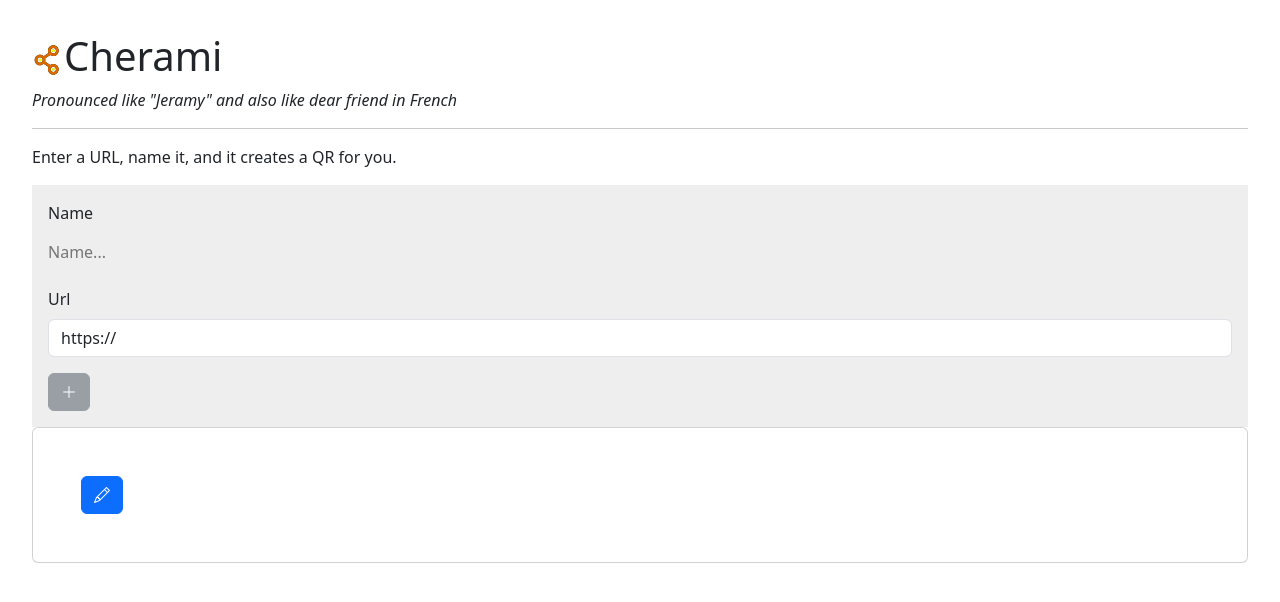
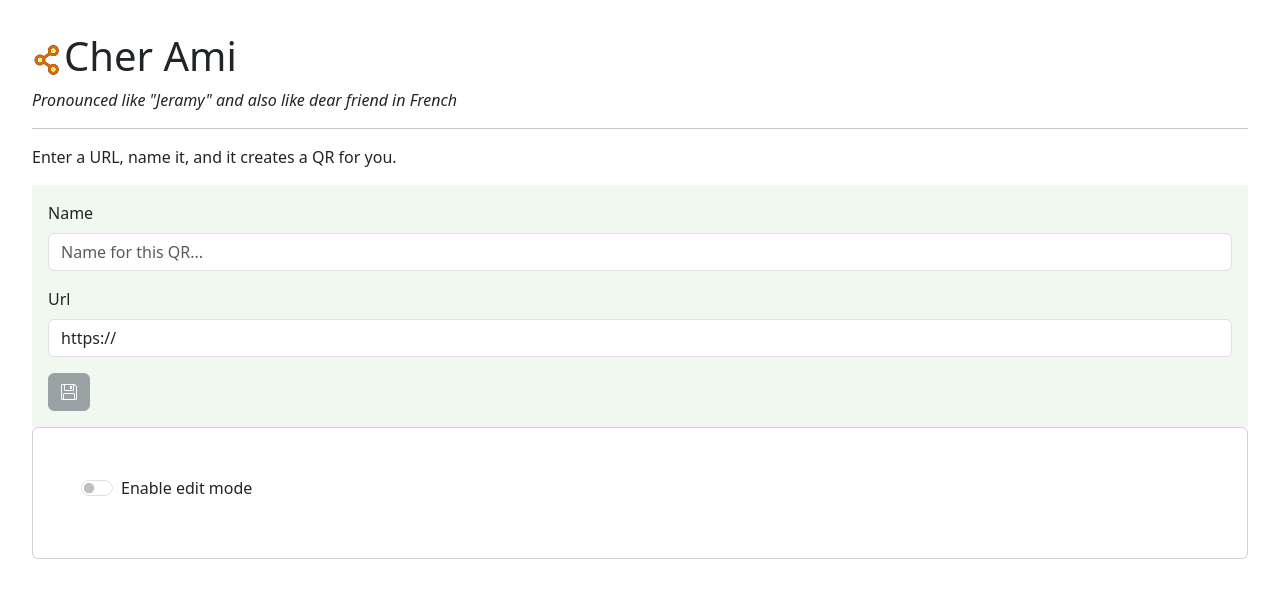
Before and after one commit to nurih/cherami, a React (Vite) app: page / in a window 1280 px wide. Shown: the top 602 px of the page. Built offline with nearby package versions, Linux system fonts and the light colour scheme.

Commit message:
confirm delete refactor

```diff
--- a/index.html
+++ b/index.html
@@ -4,7 +4,7 @@
     <meta charset="UTF-8" />
 
     <meta name="viewport" content="width=device-width, initial-scale=1.0" />
-    <title>Cherami</title>
+    <title>Cher Ami</title>
   </head>
   <body>
     <div id="root"></div>
--- a/src/App.tsx
+++ b/src/App.tsx
@@ -5,6 +5,8 @@ import { Accordion, AccordionBody, AccordionHeader, AccordionItem, Button, Card,
 import { QrStorage, QrData } from './QrStorage';
 
 import QrTile from './QrTile.tsx';
+
+import ConfirmedAction from './ConfirmedAction.tsx';
 
 const urlRe = /https?:\/\/\w{1,}\.\w{2,}/;
 
@@ -68,7 +70,7 @@ function App() {
   return (
     <>
       <h1><img src='shareme.svg' style={{ height: '2rem' }}></img>
-        Cherami</h1>
+        Cher Ami</h1>
       <i>Pronounced like "Jeramy" and also like dear friend in French</i>
       {isLoading && <Spinner color="danger" type="grow">Loading...</Spinner>}
       {error && <div className="p-3 bg-danger my-2 rounded">
@@ -97,44 +99,50 @@ function App() {
 
       <hr />
       <p>Enter a URL, name it, and it creates a QR for you.</p>
-      <Form style={{ backgroundColor: '#EEE', padding: '1rem' }}>
+      <Form style={{ padding: '1rem', backgroundColor: '#f0f8f0' }}>
         <FormGroup>
-          <Label for="title">
-            Name
-          </Label>
+          <Label for="title">Name</Label>
           <Input
-            plaintext
             id="title"
             name="title"
-            placeholder="Name..."
+            placeholder="Name for this QR..."
             value={name}
             onChange={e => setName(e.target.value)}
           />
         </FormGroup>
         <FormGroup>
-          <Label for="url">
-            Url
-          </Label>
+          <Label for="url">Url</Label>
           <Input id="url" name="url" placeholder="https://..." type="url" value={txt} valid={urlRe.test(txt)}
             onChange={e => setTxt(e.target.value)}
           />
         </FormGroup>
         <Button onClick={addItem}
           disabled={!urlRe.test(txt)}
-          color={urlRe.test(txt) ? 'primary' : 'secondary'}>&#xFF0B;</Button>
+          color={urlRe.test(txt) ? 'success' : 'secondary'}><i className='bi bi-floppy'></i></Button>
       </Form>
 
       <Card>
         <CardBody>
-          <Button onClick={() => setEditMode(!editMode)} color={editMode ? 'danger' : 'primary'} className='float-start'>
-            <i className='bi bi-pencil'></i>
-          </Button>
+          <FormGroup switch>
 
-          {editMode && (
-            <Button onClick={deleteAll} className='float-end' color='danger'>
-              <i className='bi bi-trash3'> Delete all</i>
-            </Button>
-          )}
+            <Label>
+              <span color={editMode ? 'danger' : 'primary'}>
+                Enable edit mode
+              </span>
+            </Label>
+
+            <Input type="switch" role="switch" onChange={(e) => setEditMode(e.target.checked)} />
+
+            {editMode &&
+              <ConfirmedAction
+                ok={deleteAll}
+                title='Are you sure?'
+                message='Do you really want to delete all items? This is cannot be undone.'
+                buttonText='Delete All'
+                buttonIcon='bi-trash3' />
+            }
+          </FormGroup>
+
         </CardBody>
       </Card >
 
--- /dev/null
+++ b/src/ConfirmedAction.tsx
@@ -0,0 +1,37 @@
+import { useState } from "react";
+import { Button, Modal, ModalBody, ModalFooter, ModalHeader } from "reactstrap";
+
+function ConfirmedAction({ title, message, buttonText, buttonIcon, ok }: {
+  title: string,
+  message: string,
+  ok: () => void,
+  buttonText: string,
+  buttonIcon: string
+}) {
+  const [modal, setModal] = useState(false);
+
+
+  return (
+    <>
+      <Button onClick={() => setModal(!modal)} className='float-end'>
+        <i className={"bi " + buttonIcon} ></i>{buttonText}
+      </Button>
+      <Modal isOpen={modal} toggle={() => setModal(!modal)}>
+        <ModalHeader toggle={() => setModal(!modal)}>{title}</ModalHeader>
+        <ModalBody>
+          {message}
+        </ModalBody>
+        <ModalFooter>
+          <Button color="success" onClick={ok}>
+            <i className="bi bi-check-lg"></i>
+          </Button>{' '}
+          <Button color="secondary" onClick={() => setModal(!modal)}>
+            <i className="bi bi-x-lg"></i>
+          </Button>
+        </ModalFooter>
+      </Modal>
+    </>
+  )
+}
+
+export default ConfirmedAction;
```
Also changed, not shown: 1 other file (tests, documents, lock files or other folders).
